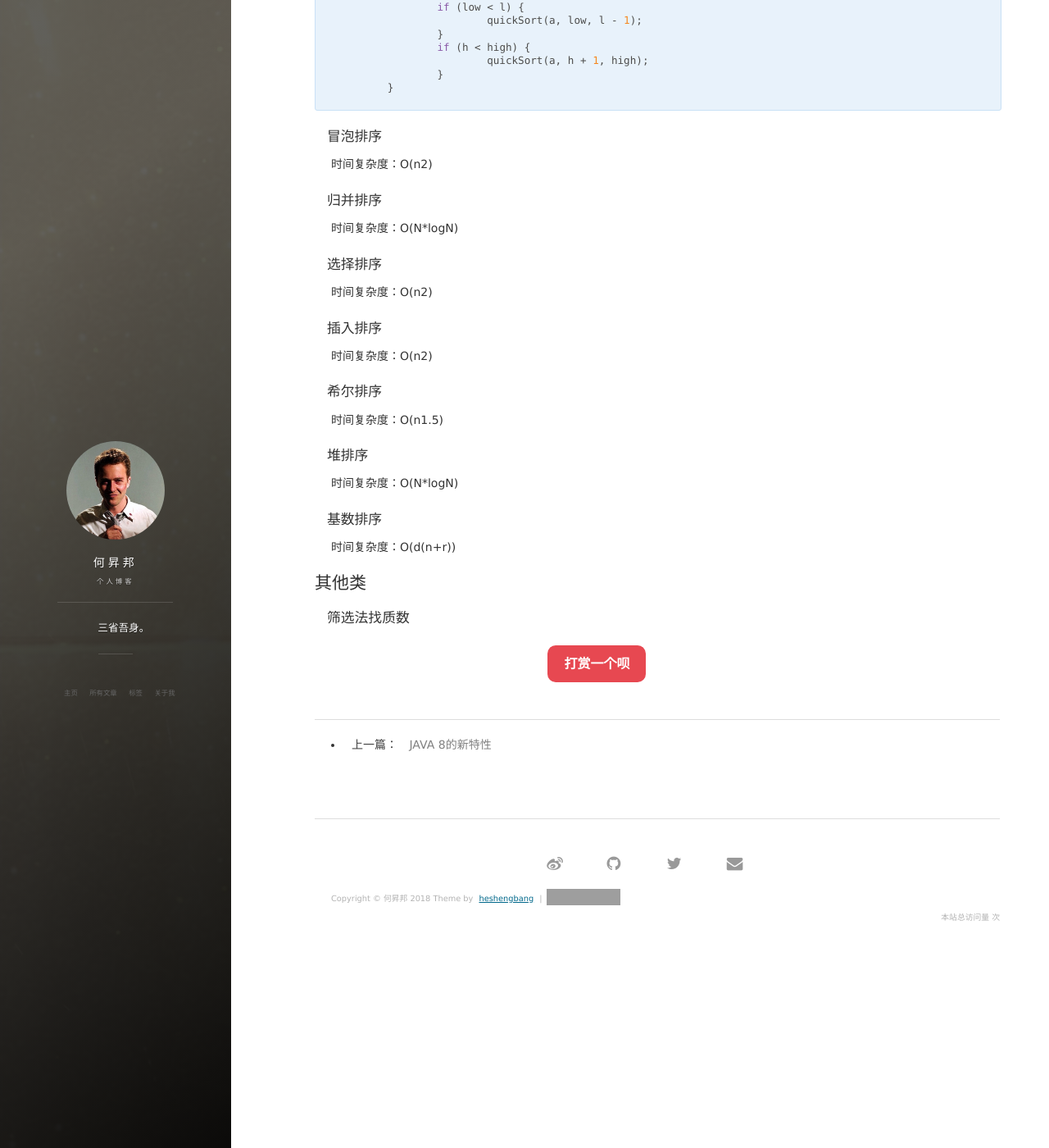
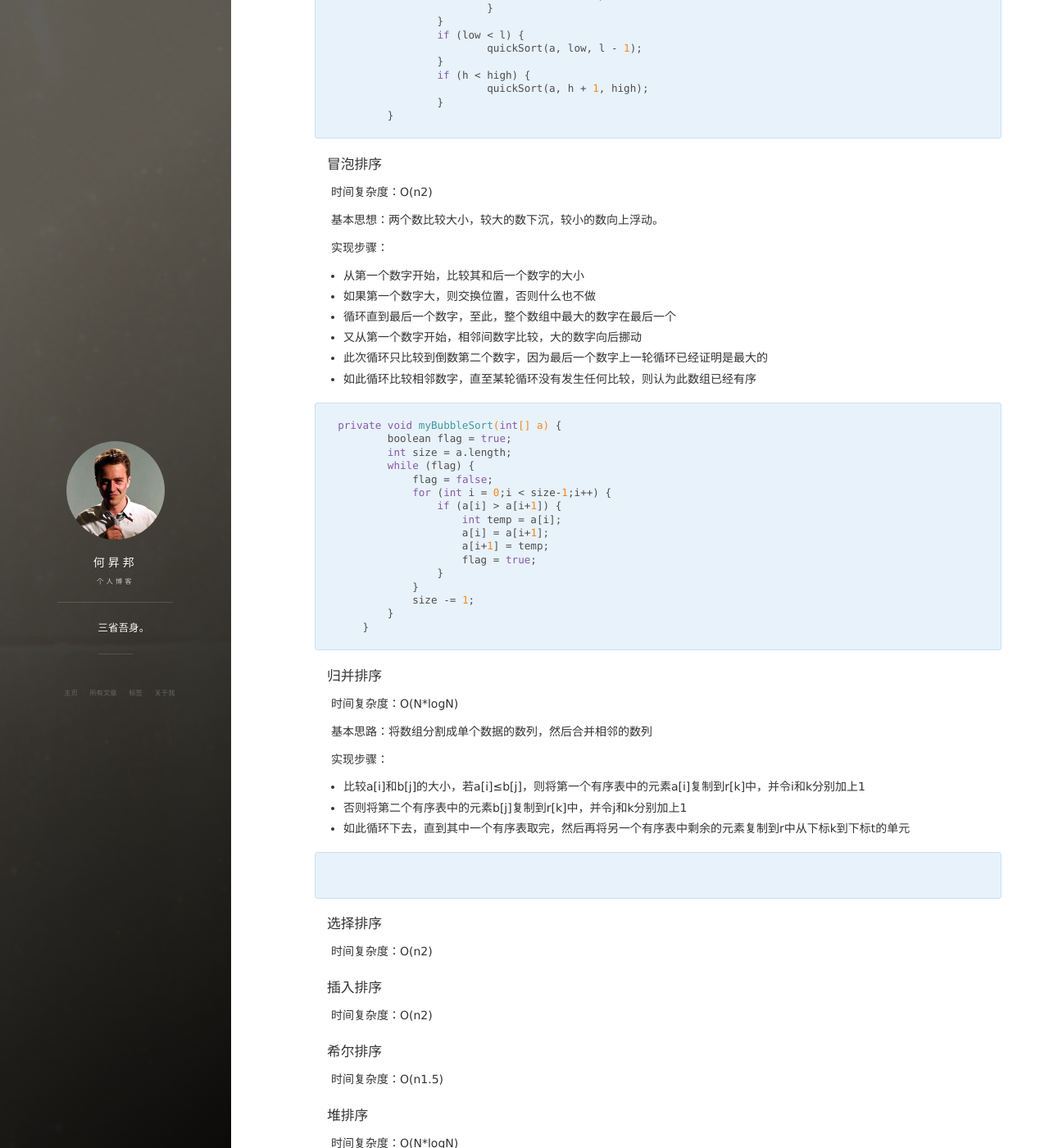
Before and after one commit to heshengbang/heshengbang.github.io, a Jekyll site: the page built from _posts/2018-03-09-常见算法收集.md, in a window 1280 px wide and 1400 px high, scrolled down 736 px. Shown: the whole window at 82% size. Built offline with Jekyll 4.4.1, drawn with Linux system fonts in a browser that asks for light colours; nearby versions of some CDN libraries; comment, search, counter and statistics services are not loaded; some of the changed text lies outside the part shown; grey boxes are pictures that could not be loaded.

Commit message:
add bubble sort

````diff
--- a/_posts/2018-03-09-常见算法收集.md
+++ b/_posts/2018-03-09-常见算法收集.md
@@ -8,6 +8,7 @@ tags: 博客
 ## 排序类
 #### 快速排序
 时间复杂度：O(N*logN)
+
 基本思路：
 - 从待排序的数列中选一个数作为key值(通常选第一个)；
 - 将比这个数小的数全部放在它的左边，大于或等于它的数全部放在它的右边(从小到大排序)；
@@ -49,10 +50,48 @@ private void quickSort(int[] a, int low, int high) {
 #### 冒泡排序
 时间复杂度：O(n2)
 
+基本思想：两个数比较大小，较大的数下沉，较小的数向上浮动。
+
+实现步骤：
+- 从第一个数字开始，比较其和后一个数字的大小
+- 如果第一个数字大，则交换位置，否则什么也不做
+- 循环直到最后一个数字，至此，整个数组中最大的数字在最后一个
+- 又从第一个数字开始，相邻间数字比较，大的数字向后挪动
+- 此次循环只比较到倒数第二个数字，因为最后一个数字上一轮循环已经证明是最大的
+- 如此循环比较相邻数字，直至某轮循环没有发生任何比较，则认为此数组已经有序
+
+```java
+private void myBubbleSort(int[] a) {
+        boolean flag = true;
+        int size = a.length;
+        while (flag) {
+            flag = false;
+            for (int i = 0;i < size-1;i++) {
+                if (a[i] > a[i+1]) {
+                    int temp = a[i];
+                    a[i] = a[i+1];
+                    a[i+1] = temp;
+                    flag = true;
+                }
+            }
+            size -= 1;
+        }
+    }
+```
 
 #### 归并排序
 时间复杂度：O(N*logN)
 
+基本思路：将数组分割成单个数据的数列，然后合并相邻的数列
+
+实现步骤：
+- 比较a[i]和b[j]的大小，若a[i]≤b[j]，则将第一个有序表中的元素a[i]复制到r[k]中，并令i和k分别加上1
+- 否则将第二个有序表中的元素b[j]复制到r[k]中，并令j和k分别加上1
+- 如此循环下去，直到其中一个有序表取完，然后再将另一个有序表中剩余的元素复制到r中从下标k到下标t的单元
+
+```java
+
+```
 
 #### 选择排序
 时间复杂度：O(n2)
````
